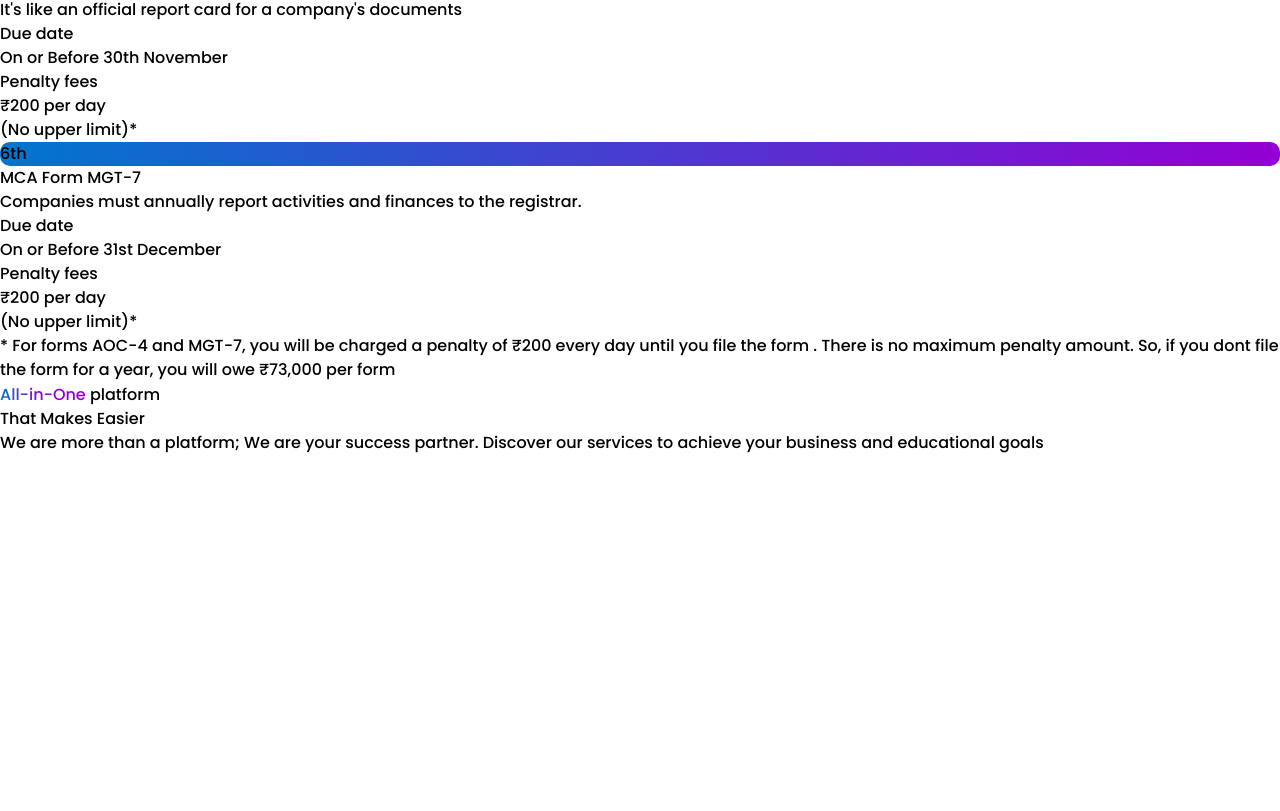
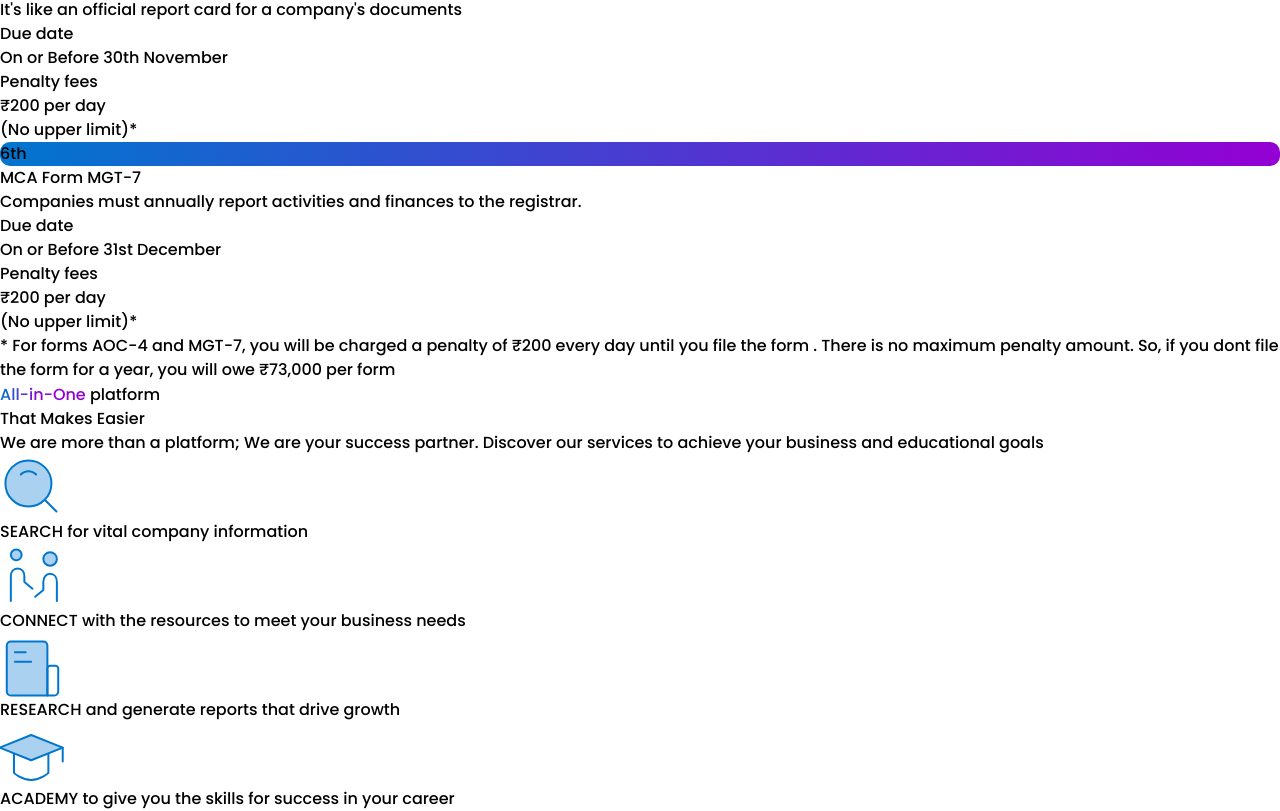
Before and after one commit to shakilahmedshuvo/logoipsum-client, a React (Vite) app: page / in a window 1280 px wide. Shown: the part 3921-4732 px from the top of the page. Before the commit the page ends 4376 px from the top, so only its background shows below. Built offline with nearby package versions, Linux system fonts and the light colour scheme.

Commit message:
add platform right div section

```diff
--- a/public/platform.json
+++ b/public/platform.json
@@ -0,0 +1,26 @@
+[
+    {
+        "id": 1,
+        "name": "SEARCH",
+        "des": "for vital company information",
+        "icon": "../src/assets/search.svg"
+    },
+    {
+        "id": 2,
+        "name": "CONNECT",
+        "des": "with the resources to meet your business needs",
+        "icon": "../src/assets/contact.svg"
+    },
+    {
+        "id": 3,
+        "name": "RESEARCH",
+        "des": "and generate reports that drive growth",
+        "icon": "../src/assets/research.svg"
+    },
+    {
+        "id": 4,
+        "name": "ACADEMY",
+        "des": "to give you the skills for success in your career",
+        "icon": "../src/assets/academy.svg"
+    }
+]
--- a/src/Componenets/HomePage/Platform/Platform.jsx
+++ b/src/Componenets/HomePage/Platform/Platform.jsx
@@ -4,8 +4,19 @@ import search from "../../../assets/search.svg";
 import contact from "../../../assets/contact.svg";
 import academy from "../../../assets/academy.svg";
 import research from "../../../assets/research.svg";
+import { useEffect, useState } from "react";
+import SinglePlatform from "./SinglePlatform";
 
 const Platform = () => {
+    const [data, setData] = useState([]);
+
+    // fetch the from json file
+    useEffect(() => {
+        fetch('platform.json')
+            .then(res => res.json())
+            .then(data => setData(data))
+    }, []);
+
     return (
         <div
             className="mt-20 max-w-7xl mx-auto">
@@ -27,8 +38,13 @@ const Platform = () => {
 
                     {/* icons section start */}
                     <div
-                        className="grid grid-cols-2">
-
+                        className="grid grid-cols-2 mt-8 mb-10">
+                        {
+                            data.map(data => <SinglePlatform
+                                key={data.id}
+                                data={data}
+                            ></SinglePlatform>)
+                        }
                     </div>
                     {/* icons section end */}
 
--- /dev/null
+++ b/src/Componenets/HomePage/Platform/SinglePlatform.jsx
@@ -0,0 +1,22 @@
+const SinglePlatform = ({ data }) => {
+    const { name, des, icon } = data;
+    // console.log(data);
+    return (
+        <div
+            className="grid grid-cols-3 my-2 mt-6">
+            <div
+                className="flex items-center justify-center pb-4">
+                <img
+                    src={icon}
+                    alt="" />
+            </div>
+            <div
+                className="col-span-2 text-lg">
+                <span
+                    className="text-xl font-extrabold">{name}</span> {des}
+            </div>
+        </div>
+    );
+};
+
+export default SinglePlatform;
```
